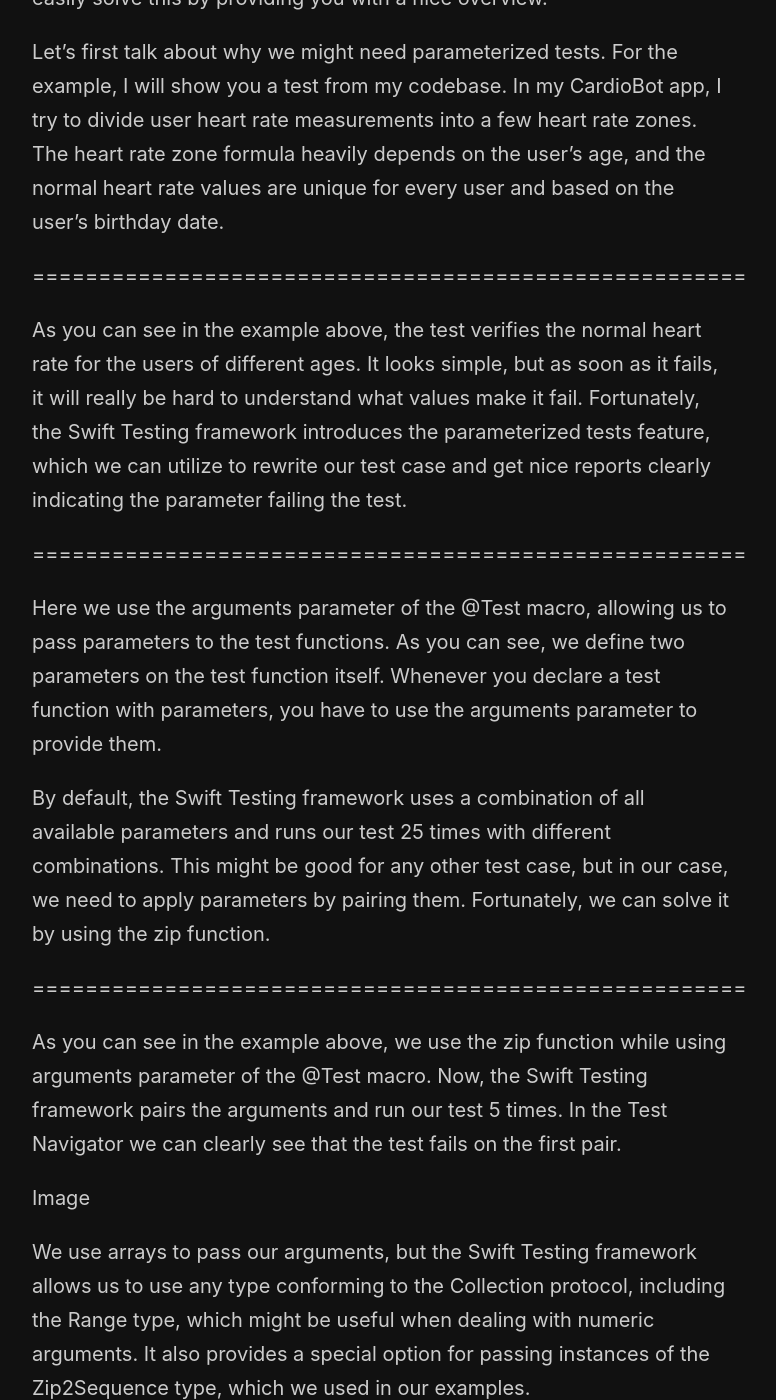
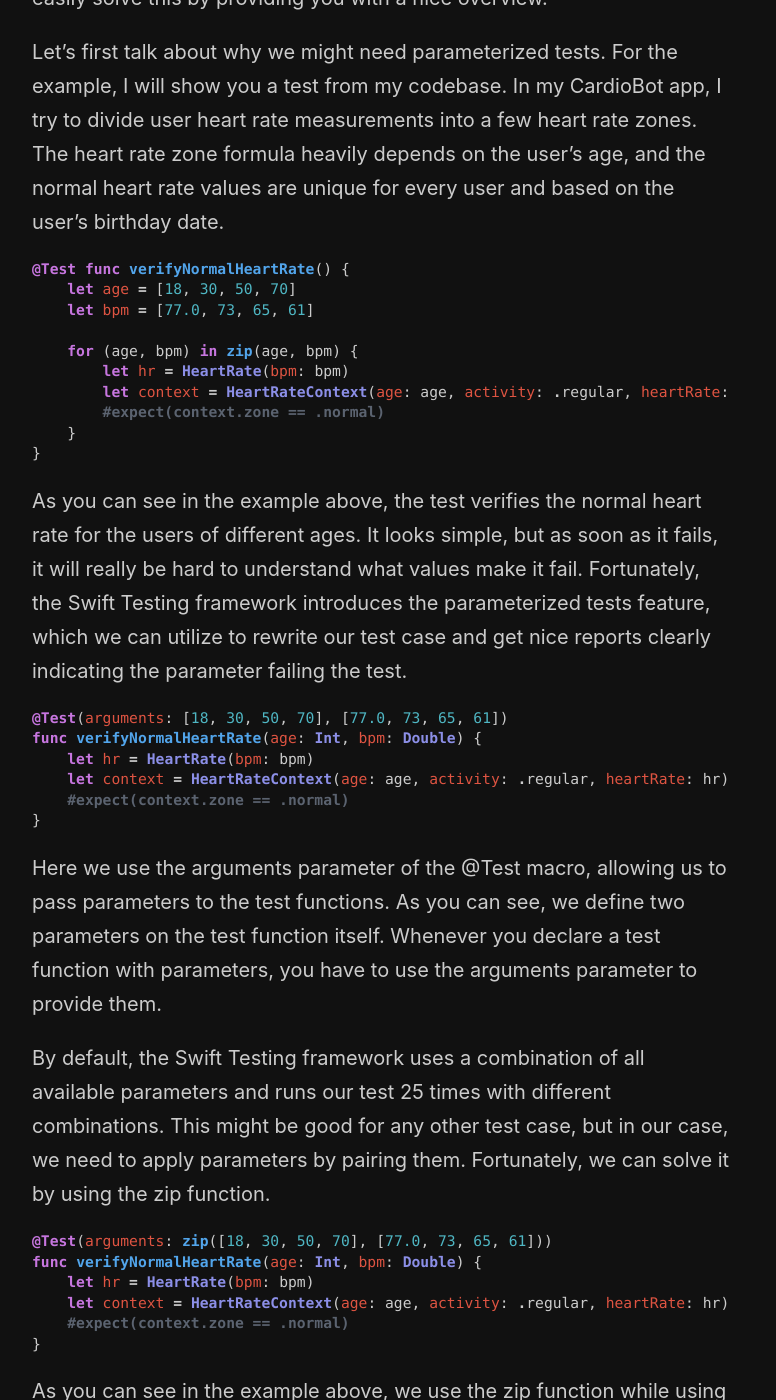
Before and after one commit to mecid/mecid.github.io, a Jekyll site: the page built from _posts/2024-11-12-introducing-swift-testing-parameterized-tests.md, in a window 1280 px wide and 1400 px high, scrolled down 397 px. Shown: the whole window, without its empty margins (258-1034 px from the left). Built offline with Jekyll 4.4.1, drawn with Linux system fonts in a browser that asks for light colours.

Commit message:
param test code examples added

````diff
--- a/_posts/2024-11-12-introducing-swift-testing-parameterized-tests.md
+++ b/_posts/2024-11-12-introducing-swift-testing-parameterized-tests.md
@@ -7,17 +7,42 @@ I decided to finalize the topic of the Swift Testing framework with its unique f
 
 Let's first talk about why we might need parameterized tests. For the example, I will show you a test from my codebase. In my CardioBot app, I try to divide user heart rate measurements into a few heart rate zones. The heart rate zone formula heavily depends on the user’s age, and the normal heart rate values are unique for every user and based on the user’s birthday date.
 
-======================================================
+```swift
+@Test func verifyNormalHeartRate() {
+    let age = [18, 30, 50, 70]
+    let bpm = [77.0, 73, 65, 61]
+
+    for (age, bpm) in zip(age, bpm) {
+        let hr = HeartRate(bpm: bpm)
+        let context = HeartRateContext(age: age, activity: .regular, heartRate: hr)
+        #expect(context.zone == .normal)
+    }
+}
+```
 
 As you can see in the example above, the test verifies the normal heart rate for the users of different ages. It looks simple, but as soon as it fails, it will really be hard to understand what values make it fail. Fortunately, the Swift Testing framework introduces the parameterized tests feature, which we can utilize to rewrite our test case and get nice reports clearly indicating the parameter failing the test.
 
-======================================================
+```swift
+@Test(arguments: [18, 30, 50, 70], [77.0, 73, 65, 61])
+func verifyNormalHeartRate(age: Int, bpm: Double) {
+    let hr = HeartRate(bpm: bpm)
+    let context = HeartRateContext(age: age, activity: .regular, heartRate: hr)
+    #expect(context.zone == .normal)
+}
+```
 
 Here we use the arguments parameter of the @Test macro, allowing us to pass parameters to the test functions. As you can see, we define two parameters on the test function itself. Whenever you declare a test function with parameters, you have to use the arguments parameter to provide them.
 
 By default, the Swift Testing framework uses a combination of all available parameters and runs our test 25 times with different combinations. This might be good for any other test case, but in our case, we need to apply parameters by pairing them. Fortunately, we can solve it by using the zip function.
 
-======================================================
+```swift
+@Test(arguments: zip([18, 30, 50, 70], [77.0, 73, 65, 61]))
+func verifyNormalHeartRate(age: Int, bpm: Double) {
+    let hr = HeartRate(bpm: bpm)
+    let context = HeartRateContext(age: age, activity: .regular, heartRate: hr)
+    #expect(context.zone == .normal)
+}
+```
 
 As you can see in the example above, we use the zip function while using arguments parameter of the @Test macro. Now, the Swift Testing framework pairs the arguments and run our test 5 times. In the Test Navigator we can clearly see that the test fails on the first pair.
 
````
